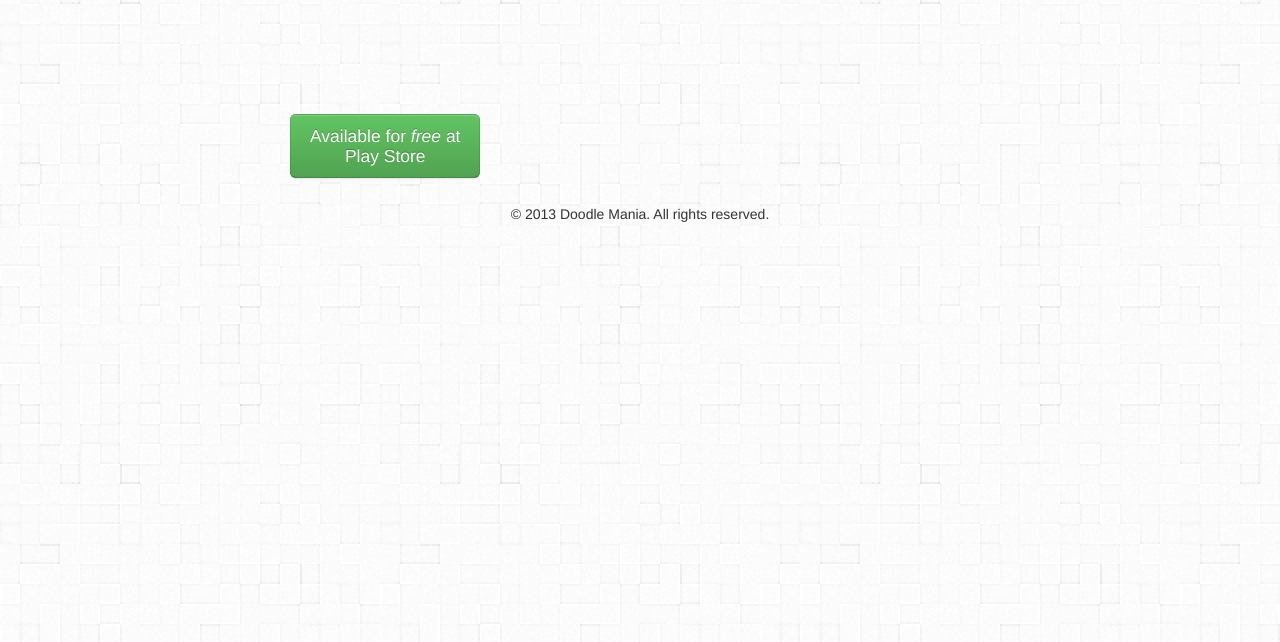
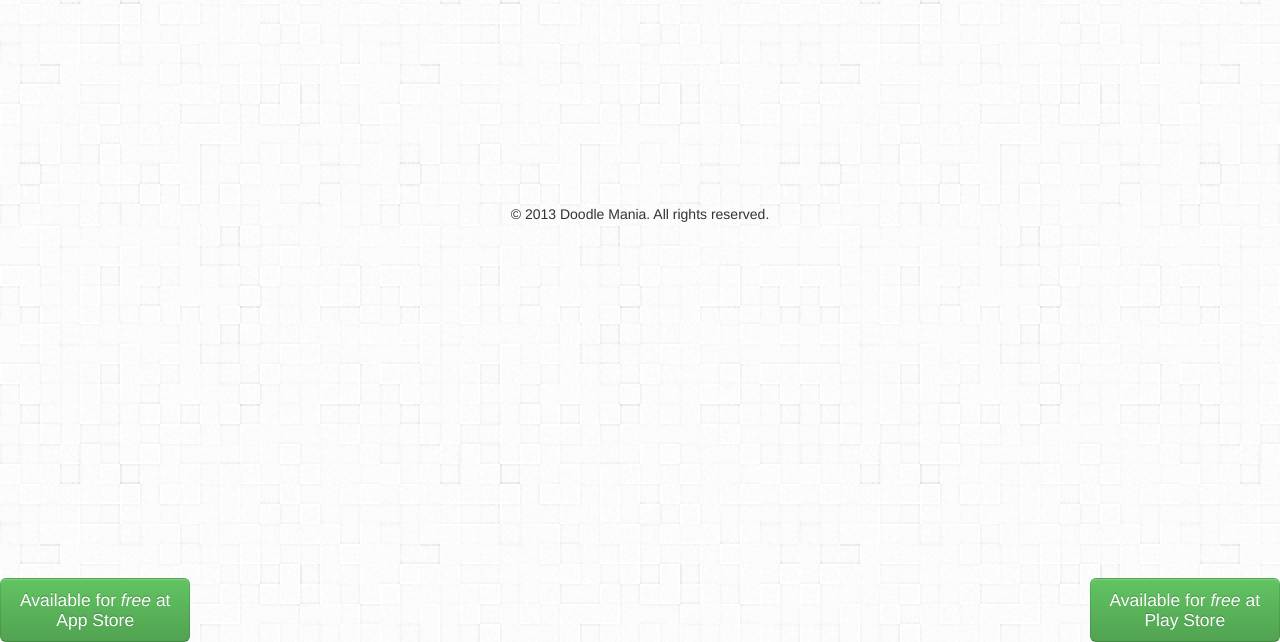
Before and after one commit to DoodleMania/DoodleMania, a plain HTML site: page index.html in a window 1280 px wide. Shown: the part 158-800 px from the top of the page. Drawn offline with Linux system fonts and the light colour scheme.

Commit message:
fixed button position

```diff
--- a/stylesheets/styles.css
+++ b/stylesheets/styles.css
@@ -5,10 +5,12 @@ body {
 }
 
 span.left {
-  float: left;
   position: fixed;
+  bottom: 0;
+  left: 0;
 }
 span.right {
-  float: right;
   position: fixed;
+  bottom: 0;
+  right: 0;
 }
```
